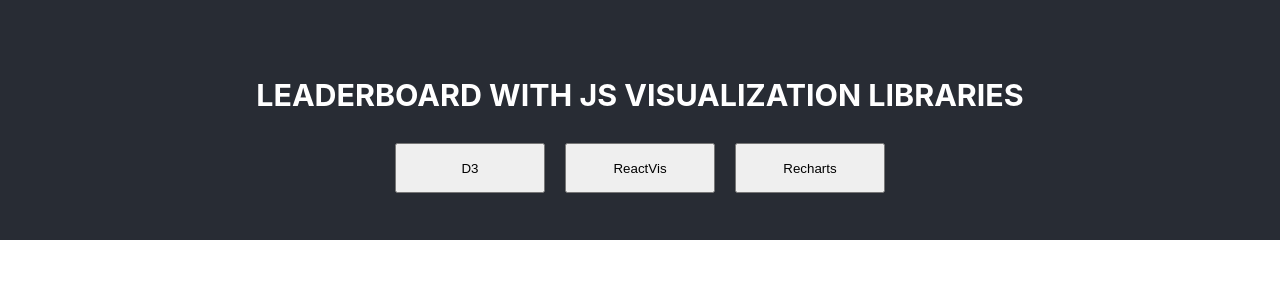
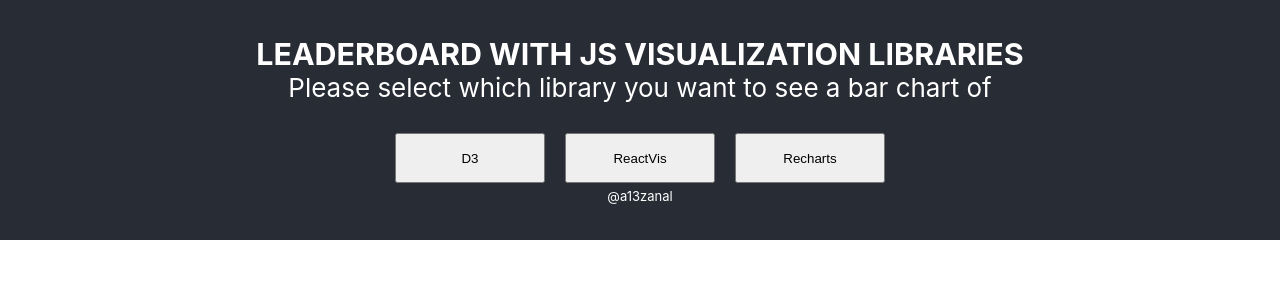
Before and after one commit to a13zanal/Examensarbete2022, a React (Create React App) app: page / in a window 1280 px wide. Shown: the top 300 px of the page. Built offline with nearby package versions, Linux system fonts and the light colour scheme.

Commit message:
cleaning up

```diff
--- a/src/App.css
+++ b/src/App.css
@@ -1,3 +1,7 @@
+*{
+  margin: 0px;
+  padding: 0px;
+}
 
 .App {
   text-align: center;
@@ -20,6 +24,7 @@
 }
 
 .charts-container {
+  margin-top: 30px;
   display: flex;
   flex-direction: column;
   align-items: center;
@@ -37,8 +42,17 @@
   width: 100%;
 }
 
+.buttons{
+  margin-top: 30px;
+}
+
 .buttons button{
   margin: 0px 10px;
   width: 150px;
   height: 50px;
 }
+
+.sig {
+  margin-top: 5px;
+  font-size: small;
+}
--- a/src/App.js
+++ b/src/App.js
@@ -3,25 +3,25 @@
 import D3chart from './Comp_todo/D3chart';
 import Recharts from './Comp_todo/Recharts';
 import ReactVis from './Comp_todo/ReactVis';
-// import data from './Comp_todo/Data/dataSmall.json';
 import data from './Comp_todo/Data/MOCK_DATA.json';
 
 function App() {
 
+  const sortedData = [...data].slice().sort((a, b) => b.starpoints - a.starpoints);
+
   const [selectedLib, setSelectedLib] = useState();
-
-  const sortedData = [...data].slice().sort((a, b) => b.starpoints - a.starpoints);
 
   return (
     <div className="App">
       <header className="App-header">
         <h3> LEADERBOARD WITH JS VISUALIZATION LIBRARIES </h3>
-        {/* Kopplingen mellan App.js och Form komponenten, med props som skickas här från main till komponenterna, obs kan ej skicka uppåt bara nedåt */}
+        <p>Please select which library you want to see a bar chart of</p>
         <div className="buttons">
           <button className='D3' onClick={() => setSelectedLib('D3')}>D3</button>
           <button className='ReactVis' onClick={() => setSelectedLib('ReactVis')}>ReactVis</button>
           <button className='Recharts' onClick={() => setSelectedLib('Recharts')}>Recharts</button>
         </div>
+        <p className='sig'>@a13zanal</p>
       </header>
       <div className='charts-container'>
         {selectedLib === 'D3' && <D3chart data={sortedData} />}
--- a/src/Comp_todo/D3chart.js
+++ b/src/Comp_todo/D3chart.js
@@ -1,6 +1,5 @@
-import React, { useEffect, useLayoutEffect } from 'react';
+import React, { useEffect } from 'react';
 import * as d3 from 'd3';
-import continuousColorLegend from 'react-vis/dist/legends/continuous-color-legend';
 
 const D3chart = ({ data }) => {
 
@@ -8,9 +7,6 @@
         // SVG container
         const width = 800;
         const height = width / 2;
-
-        // console.time("D3 react");
-        // console.time("d3");
 
         const svg = d3.select('#D3')
             .append("svg")
@@ -25,7 +21,7 @@
             .padding(0.1)
 
         const y = d3.scaleLinear()
-            .domain([0, 10000]) // Skalan på Y-axeln
+            .domain([0, 10000])
             .range([height - 50, 50])
 
         // Axes
@@ -44,8 +40,8 @@
         svg.append("g")
             .attr("fill", '#AA4BF5')
             .selectAll("rect")
-            .data([...data]) // ... Skapar en local kopia
-            .join("rect") //rect = Rectangle
+            .data([...data])
+            .join("rect")
             .attr("x", (d, i) => x(i))
             .attr("y", d => y(d.starpoints))
             .attr('title', (d) => d.starpoints)
@@ -56,13 +52,7 @@
         svg.append("g").call(xAxis);
         svg.append("g").call(yAxis);
         svg.node();
-
-        // console.timeEnd("d3")
     }, []);
-
-    // useLayoutEffect(() => {
-    //     console.timeEnd("D3 react");
-    // }, []);
 
     return (
         <div className='charts'>
--- a/src/Comp_todo/ReactVis.js
+++ b/src/Comp_todo/ReactVis.js
@@ -14,8 +14,7 @@
 
     const dataName = data.map((d)=> {
         ++uniqueTeamName;
-        return {x: d.team + uniqueTeamName,
-        y: d.starpoints}
+        return {x: d.team + uniqueTeamName, y: d.starpoints}
     });
 
     return (
@@ -26,10 +25,9 @@
                 width={width}
                 height={height}
                 color="#AA4BF5"
-                yDomain={[0, 10000]} // Y-axel Skala
-                //xRange={[0, 10]}
+                yDomain={[0, 10000]}
                 margin={{
-                    left: 70 // För att få Y-axelns siffror att visas fullt
+                    left: 70
                 }}
             >
 
```
Also changed, not shown: src/Comp_todo/MeasurePreformance.js (deleted, +0 -11 lines), src/Comp_todo/Recharts.js (+1 -11 lines), src/Tampermonkey/Measurescript.js (+8 -22 lines).
